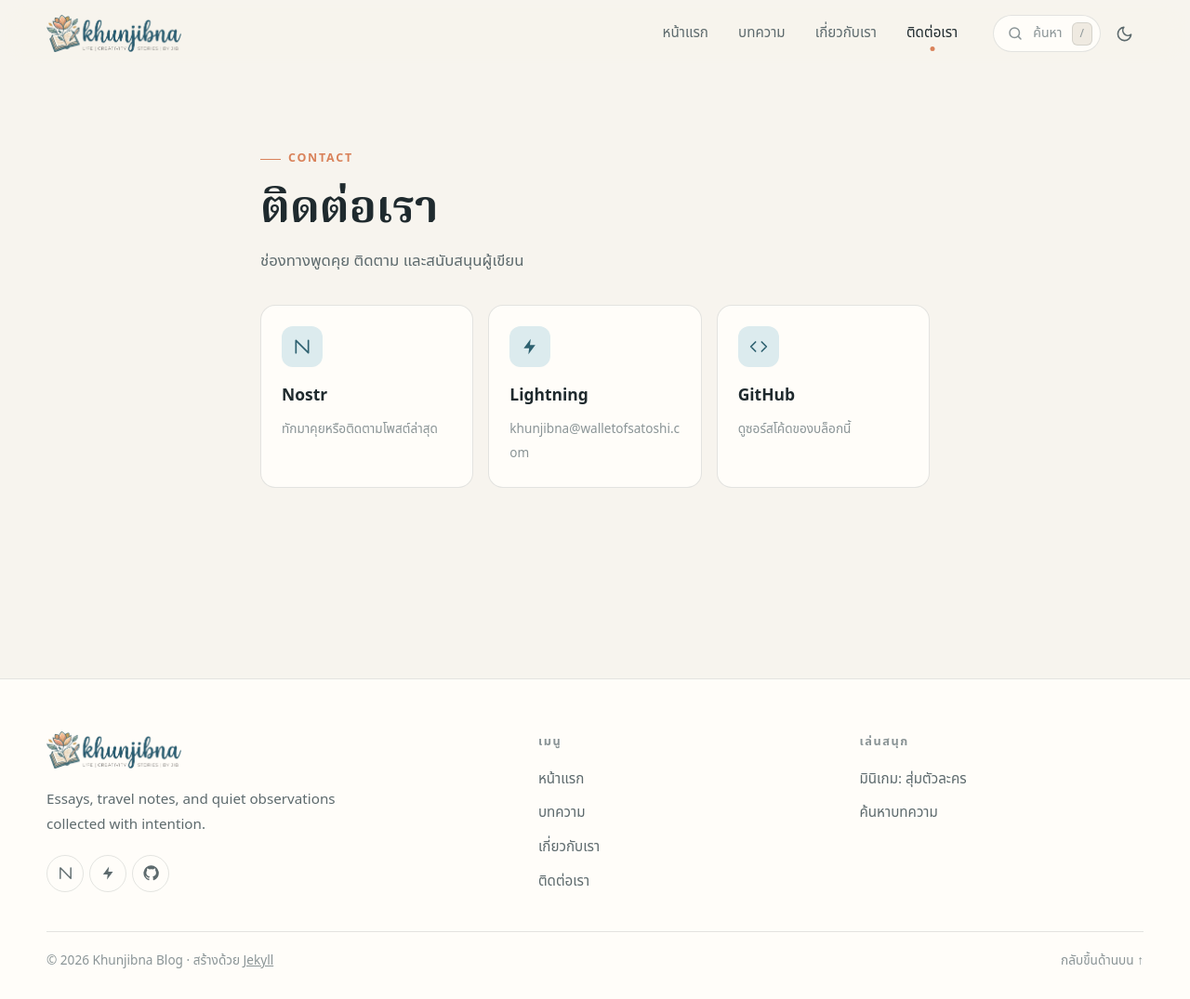
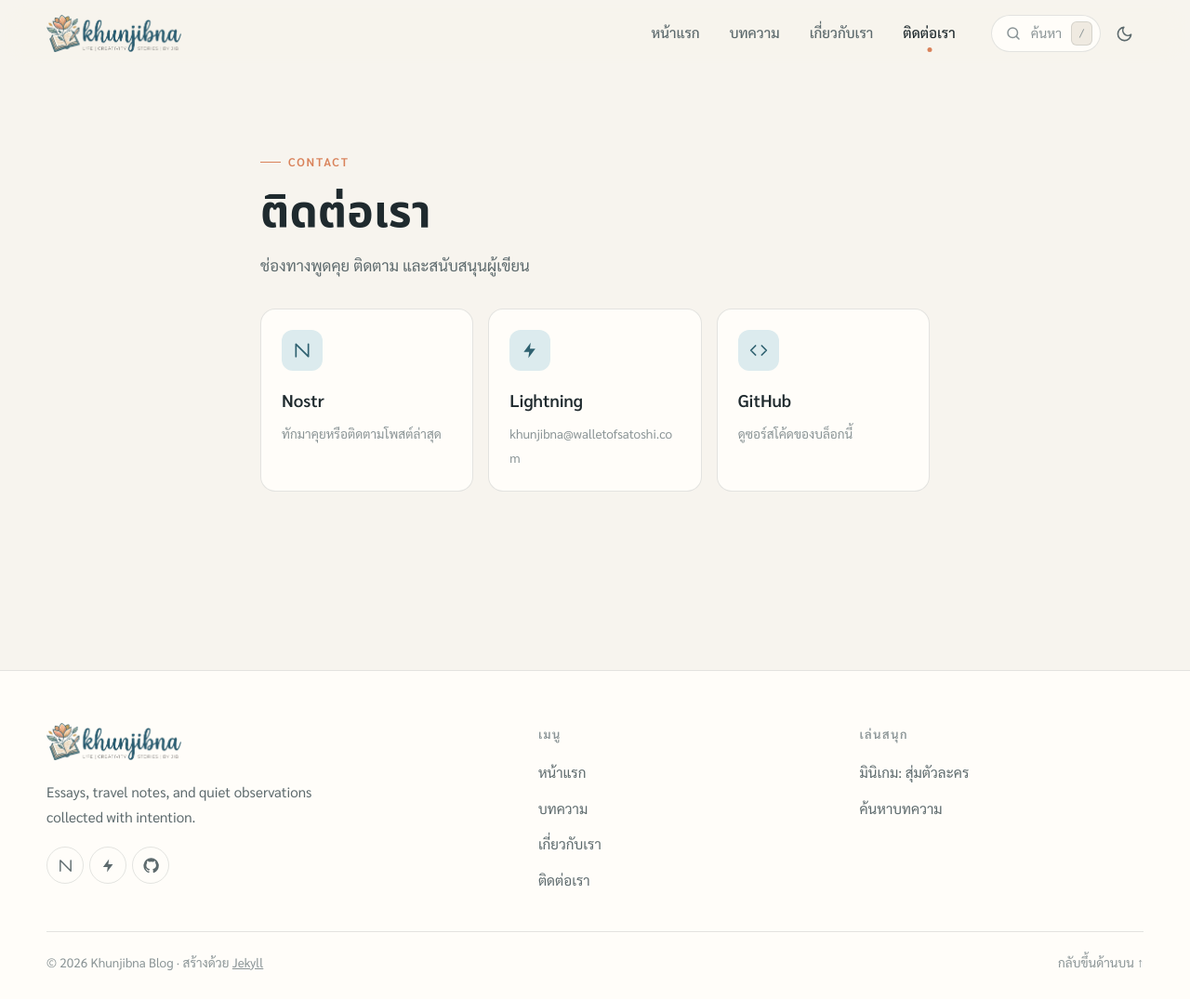
Before and after one commit to khunjibna/blog, a Jekyll site: the page built from contact.md, in a window 1280 px wide and 1075 px high. Shown: the whole window at 93% size. Built offline with Jekyll 4.4.1, drawn with Linux system fonts in a browser that asks for light colours; some web fonts are replaced.

Commit message:
Use more readable Thai fonts (Sarabun body, Anuphan headings)
Sarabun is a looped Thai typeface that is comfortable for long-form
reading; Anuphan keeps headings clean and modern. Body text is bumped
slightly since Sarabun has a smaller x-height.

Co-Authored-By: Claude Opus 5.5 <noreply@anthropic.com>
Claude-Session: https://claude.ai/code/session_01TmXxLUKp6wmn9FKEPSDYY5

```diff
--- a/_includes/head.html
+++ b/_includes/head.html
@@ -40,7 +40,7 @@
   <!-- Fonts -->
   <link rel="preconnect" href="https://fonts.googleapis.com">
   <link rel="preconnect" href="https://fonts.gstatic.com" crossorigin>
-  <link href="https://fonts.googleapis.com/css2?family=IBM+Plex+Sans+Thai:wght@400;500;600&family=Noto+Serif+Thai:wght@500;600;700&display=swap" rel="stylesheet">
+  <link href="https://fonts.googleapis.com/css2?family=Anuphan:wght@500;600;700&family=Sarabun:ital,wght@0,400;0,500;0,600;1,400&display=swap" rel="stylesheet">
 
   <link rel="stylesheet" href="{{ '/assets/css/style.css' | relative_url }}">
   <script src="{{ '/assets/js/site.js' | relative_url }}" defer></script>
--- a/assets/css/style.css
+++ b/assets/css/style.css
@@ -26,8 +26,9 @@
   --shadow-lg: 0 30px 60px -20px rgba(31, 42, 46, 0.35);
   --logo-filter: none;
 
-  --font-body: "IBM Plex Sans Thai", "Noto Sans Thai", system-ui, sans-serif;
-  --font-display: "Noto Serif Thai", Georgia, serif;
+  /* Sarabun: ฟอนต์มีหัว อ่านเนื้อหายาว ๆ ได้สบายตา / Anuphan: หัวข้อ ไม่มีหัวแต่อ่านชัด */
+  --font-body: "Sarabun", "Noto Sans Thai Looped", "Noto Sans Thai", system-ui, sans-serif;
+  --font-display: "Anuphan", "Noto Sans Thai", system-ui, sans-serif;
 
   --radius-sm: 10px;
   --radius: 16px;
@@ -105,8 +106,8 @@ body {
   display: flex;
   flex-direction: column;
   font-family: var(--font-body);
-  font-size: 1rem;
-  line-height: 1.75;
+  font-size: 1.0625rem;
+  line-height: 1.8;
   color: var(--ink);
   background: var(--bg);
   -webkit-font-smoothing: antialiased;
@@ -1112,8 +1113,8 @@ button {
 }
 
 .post-content {
-  font-size: 1.09rem;
-  line-height: 1.95;
+  font-size: 1.15rem;
+  line-height: 1.9;
   overflow-wrap: break-word;
 }
 
```
